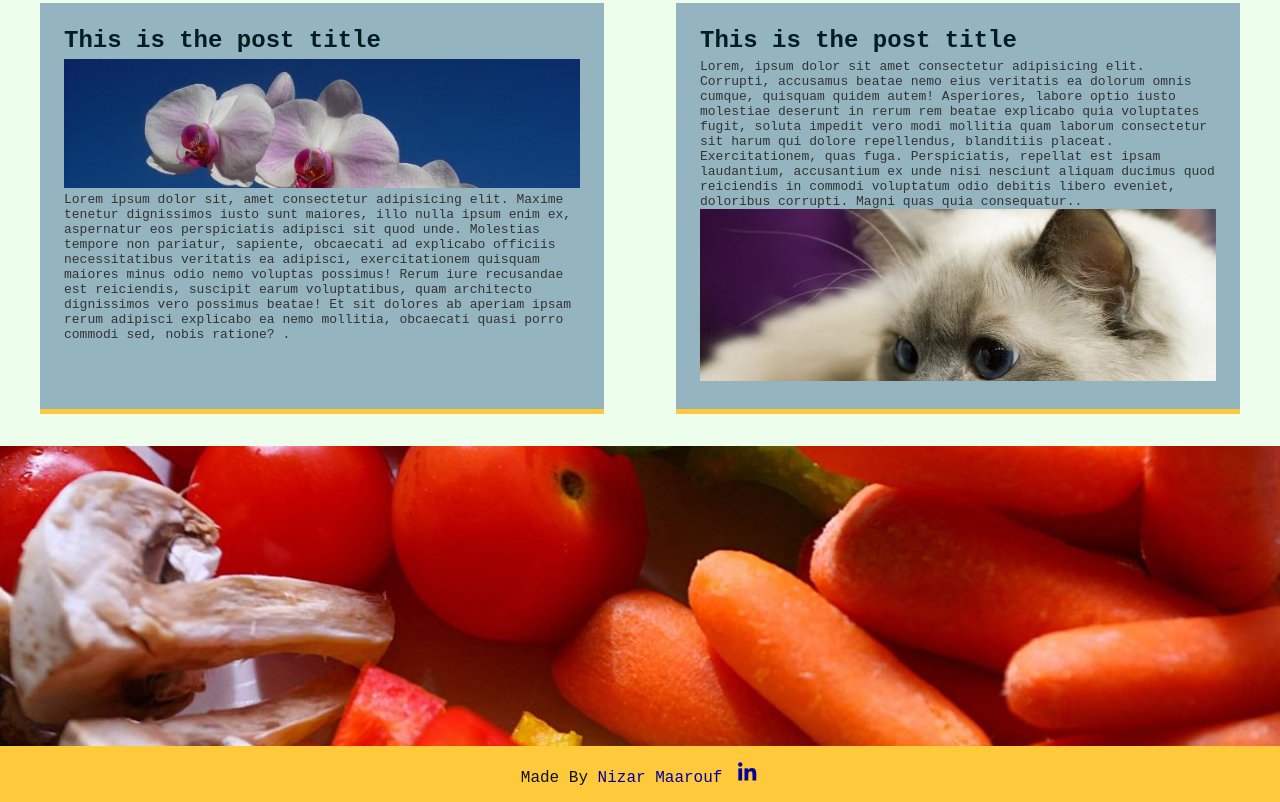
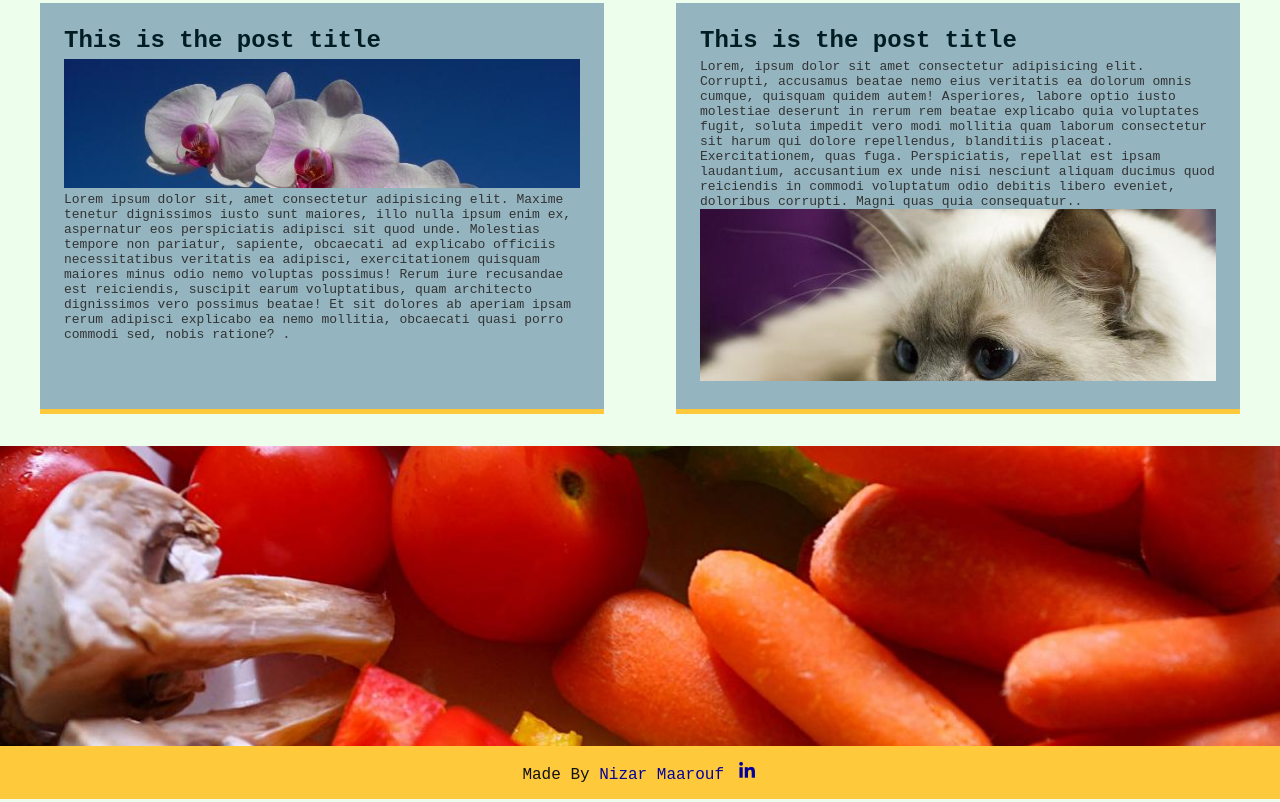
Before and after one commit to NizarMaarouf/Super-Cool-Website, a plain HTML site: page index.html in a window 1280 px wide. Shown: the part 526-1328 px from the top of the page. Drawn offline with nearby package versions, Linux system fonts and the light colour scheme.

Commit message:
share code on GitHub NIZAR maarouf

```diff
--- a/style.css
+++ b/style.css
@@ -144,12 +144,13 @@ h2{
 }
 .bx{
   margin-left: 0.2rem;
-  font-size: 1.5rem;
+  font-size: 1.3rem;
   color: #04009a;
 }
 .footer a:hover{
   background: #FF6067;
   color: #fff;
   border-radius: 0.5rem;
-  padding: 0.6rem 0.1rem;
+  padding: 0.6rem 0.2rem;
+  font-weight: 600;
 }
```
